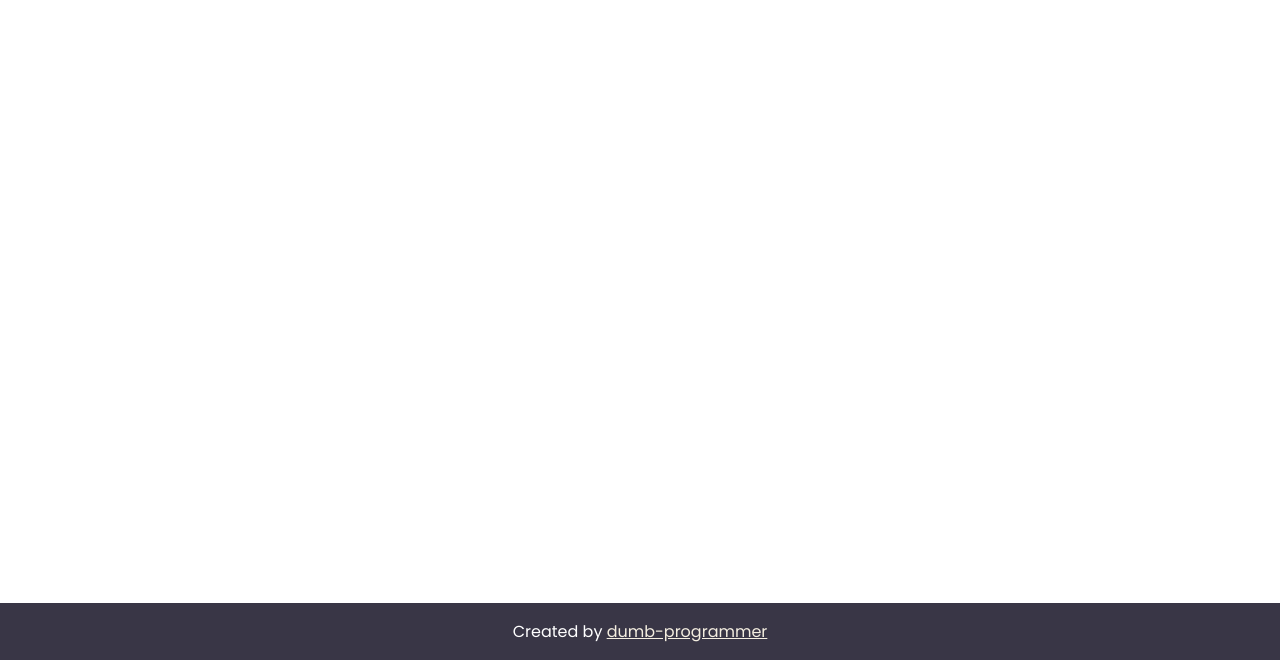
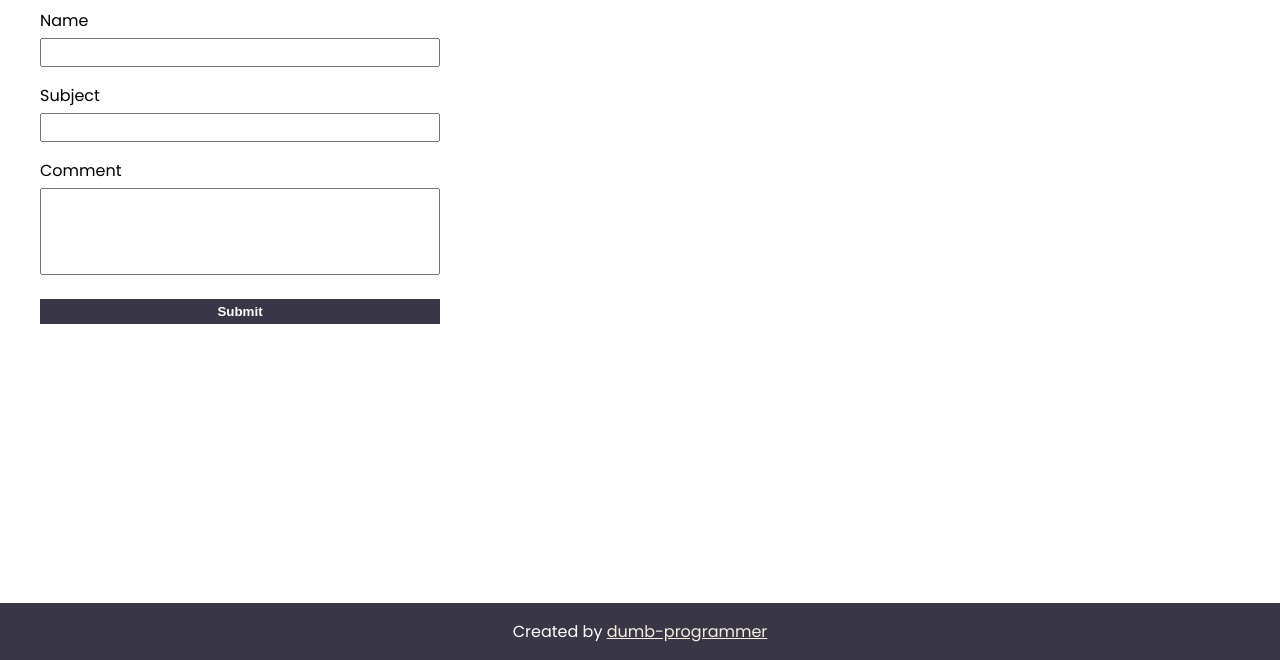
Before and after one commit to dumb-programmer/basic-informational-site, a plain HTML site: page static/contact-me.html in a window 1280 px wide. Shown: the part 140-800 px from the top of the page. Drawn offline with Linux system fonts and the light colour scheme.

Commit message:
Add content to about and contact page

```diff
--- a/static/contact-me.html
+++ b/static/contact-me.html
@@ -6,6 +6,44 @@
     <meta name="viewport" content="width=device-width, initial-scale=1.0" />
     <title>Contact Me</title>
     <link rel="stylesheet" href="./styles.css" />
+    <style>
+      form {
+        display: flex;
+        flex-direction: column;
+        gap: 1rem;
+        max-width: 400px;
+      }
+
+      label {
+        display: block;
+        padding-bottom: 5px;
+      }
+
+      input,
+      textarea {
+        padding: 5px;
+        width: 100%;
+      }
+
+      textarea {
+        resize: none;
+      }
+
+      .submit-btn {
+        width: 100%;
+        background-color: var(--primary-clr);
+        color: white;
+        padding: 5px;
+        border: none;
+        font-weight: bold;
+        cursor: pointer;
+        transition: background-color 0.3s;
+      }
+
+      .submit-btn:hover {
+        background-color: #6d5d6e;
+      }
+    </style>
   </head>
   <body>
     <header>
@@ -25,6 +63,29 @@
     </header>
     <main>
       <h1>Contact Me</h1>
+      <form>
+        <div class="form-control">
+          <label for="name">Name</label>
+          <input id="name" name="name" type="text" maxlength="30" required />
+        </div>
+        <div class="form-control">
+          <label for="subject">Subject</label>
+          <input
+            id="subject"
+            name="subject"
+            type="text"
+            maxlength="30"
+            required
+          />
+        </div>
+        <div class="form-control">
+          <label for="comment">Comment</label>
+          <textarea id="comment" name="comment" rows="5" required></textarea>
+        </div>
+        <div class="form-control">
+          <button type="submit" class="submit-btn">Submit</button>
+        </div>
+      </form>
     </main>
     <footer>
       <p>
--- a/static/styles.css
+++ b/static/styles.css
@@ -3,6 +3,10 @@
 :root {
     --primary-clr: #393646;
     --accent: #F4EEE0;
+}
+
+* {
+    box-sizing: border-box;
 }
 
 body {
@@ -60,7 +64,7 @@ nav>ul {
 
 main {
     flex: 2;
-    padding-left: 40px;
+    padding: 10px 40px;
 }
 
 footer {
```
Also changed, not shown: static/about.html (+13 -0 lines).
